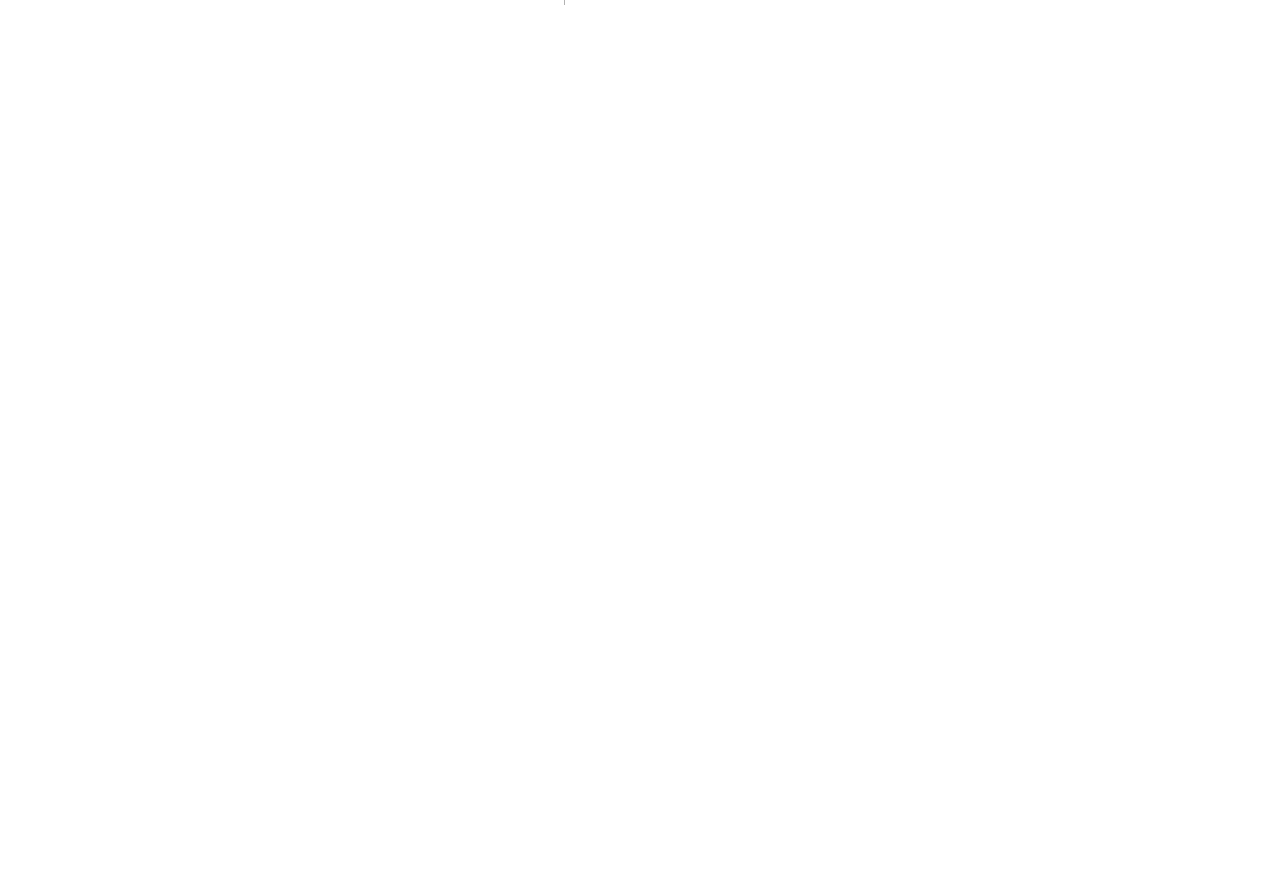
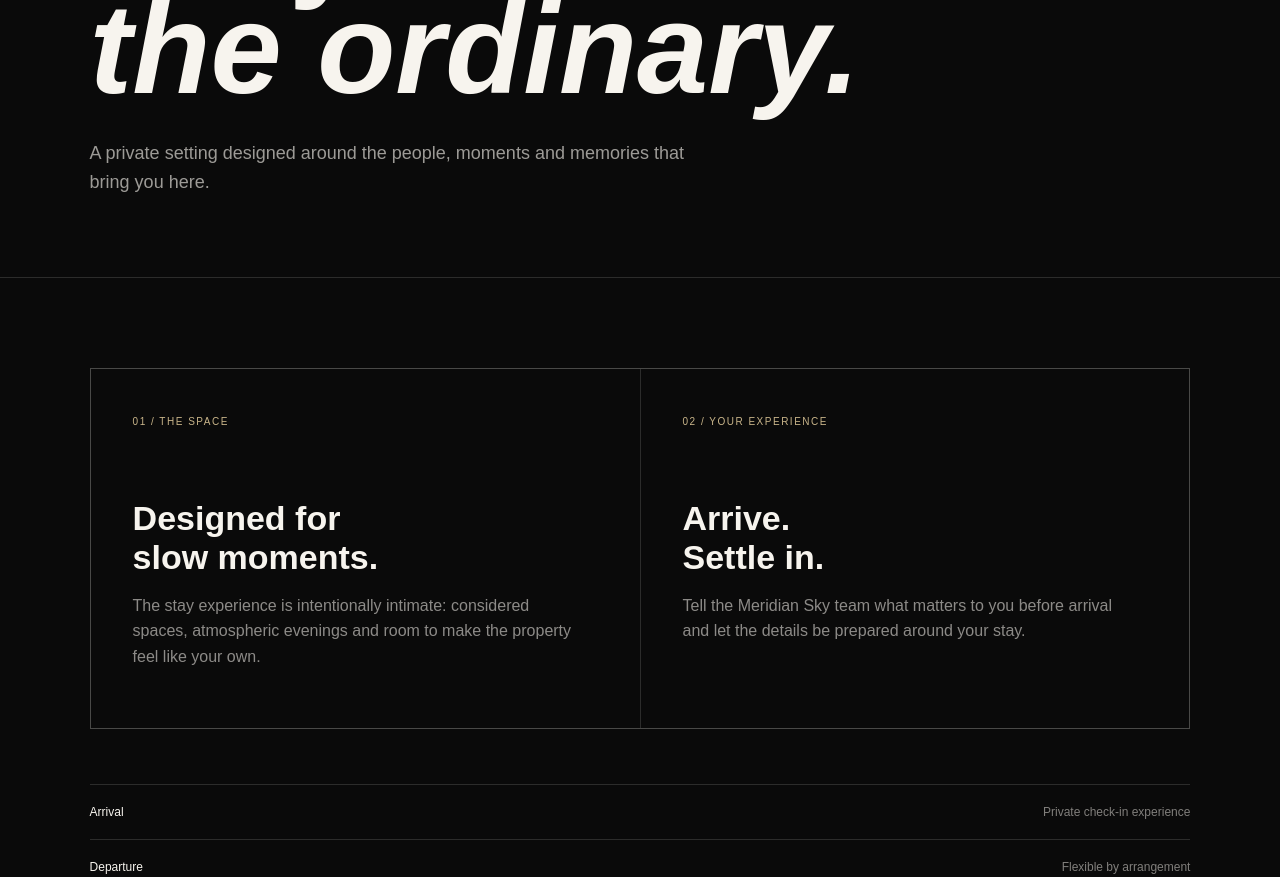
Before and after one commit to novacoreng/MeridenSky, a Next.js app: page /stay in a window 1280 px wide. Before the commit this address had no page. Shown: the part 420-1297 px from the top of the page. Before the commit the page ends 800 px from the top, so only its background shows below. Built offline with nearby package versions, Linux system fonts and the light colour scheme.

Commit message:
feat: build Meridian Sky stay page

```diff
--- /dev/null
+++ b/src/app/stay/page.tsx
@@ -0,0 +1,14 @@
+import SiteHeader from "@/components/SiteHeader";
+import SiteFooter from "@/components/SiteFooter";
+import "../section.css";
+
+const details = [
+  ["Arrival", "Private check-in experience"],
+  ["Departure", "Flexible by arrangement"],
+  ["Experience", "Private luxury stay"],
+  ["Booking", "Enquire for availability"],
+];
+
+export default function StayPage() {
+  return <main className="subPage"><SiteHeader /><section className="subHero"><p className="eyebrow">STAY AT MERIDIAN SKY</p><h1>Stay above<br /><em>the ordinary.</em></h1><p>A private setting designed around the people, moments and memories that bring you here.</p></section><section className="content"><div className="contentGrid"><article className="contentCard"><span className="index">01 / THE SPACE</span><h2>Designed for<br />slow moments.</h2><p>The stay experience is intentionally intimate: considered spaces, atmospheric evenings and room to make the property feel like your own.</p></article><article className="contentCard"><span className="index">02 / YOUR EXPERIENCE</span><h2>Arrive.<br />Settle in.</h2><p>Tell the Meridian Sky team what matters to you before arrival and let the details be prepared around your stay.</p></article></div><div className="metaList">{details.map(([a,b])=><div className="metaRow" key={a}><span>{a}</span><span>{b}</span></div>)}</div></section><section className="pageCta"><p className="eyebrow">PLAN YOUR STAY</p><h2>Make it<br /><em>yours.</em></h2><p>Availability, dates and stay arrangements are confirmed directly with the Meridian Sky team.</p><a className="textLink" href="mailto:hello@meridiansky.co.uk">Enquire about a stay ↗</a></section><SiteFooter /></main>;
+}
```
